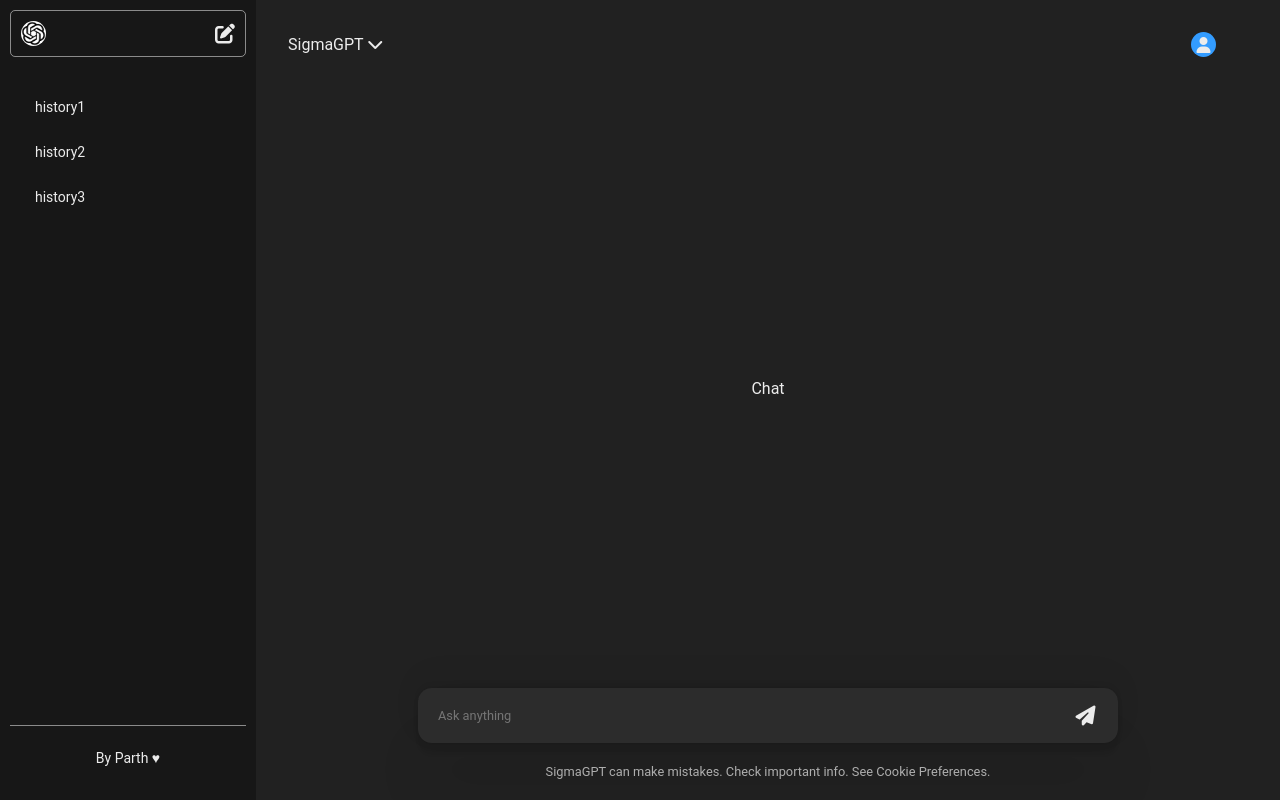
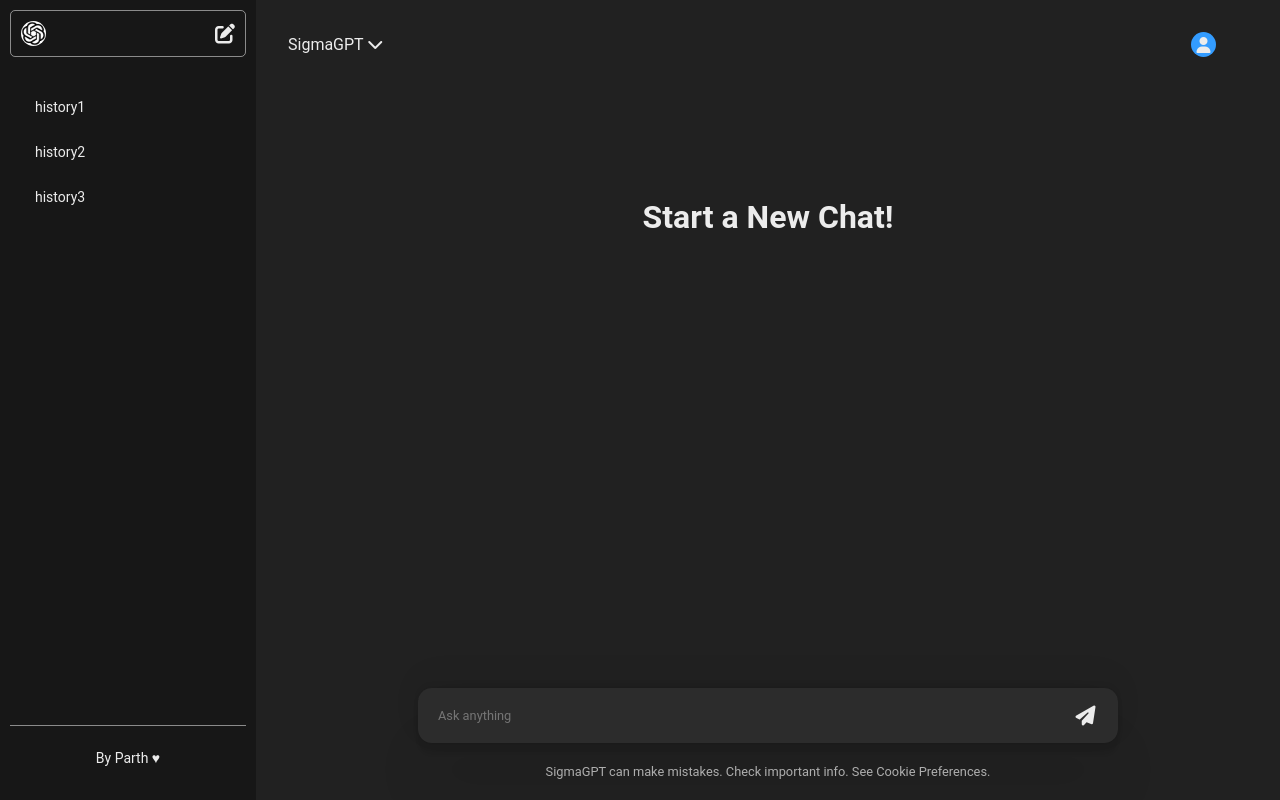
Before and after one commit to Parth-Gorasiya/SigmaGPT, a React (Vite) app in the folder Frontend/: page / in a window 1280 px wide. Built offline with nearby package versions, Linux system fonts and the light colour scheme.

Commit message:
Implemented Display Chats on frontend Functionality

```diff
--- a/Frontend/src/App.jsx
+++ b/Frontend/src/App.jsx
@@ -9,11 +9,15 @@
   const [prompt, setPrompt] = useState("");
   const [reply, setReply] = useState(null);
   const [currThreadId, setCurrThreadId] = useState(uuidv1());
+  const [prevChats, setPrevChats] = useState([]); //stores all chats of curr threads
+  const [newChat,  setNewChat] = useState(true);
 
   const providerValues = {
     prompt, setPrompt,
     reply, setReply,
-    currThreadId, setCurrThreadId
+    currThreadId, setCurrThreadId,
+    newChat, setNewChat,
+    prevChats, setPrevChats,
   };
 
   return (
--- a/Frontend/src/Chat.css
+++ b/Frontend/src/Chat.css
@@ -0,0 +1,34 @@
+.chats {
+    max-width: 700px;
+    overflow-y: scroll;
+    padding: 8rem;
+}
+
+.userDiv {
+    display: flex;
+    justify-content: flex-end;
+    font-size: 0.9rem;
+}
+
+
+.gptDiv {
+    text-align: left;
+    font-size: 0.9rem;
+}
+
+.userMessage {
+    background-color: #323232;
+    padding: 10px 20px;
+    border-radius: 14px;
+    margin-left: 15rem;
+    max-width: 500px;
+    width: fit-content;
+}
+
+.hljs {
+    border-radius: 14px !important;
+}
+
+pre {
+    white-space: pre-wrap;
+}
--- a/Frontend/src/Chat.jsx
+++ b/Frontend/src/Chat.jsx
@@ -1,8 +1,32 @@
 import "./Chat.css";
+import { useContext } from "react";
+import { MyContext } from "./MyContext";
 
 function Chat() {
+   const {newChat, prevChats} = useContext(MyContext);
+
   return (
-    <div>Chat</div>
+   <>
+   {newChat && <h1>Start a New Chat!</h1>}
+   <div className="chats">
+    {
+      prevChats ?.map((chat, idx) =>
+      <div className= {chat.role === "user" ? "userDiv" : "gptDiv"} key = {idx}>
+        {
+          chat.role === 'user' ?
+          <p className="userMessage">{chat.content}</p> :
+          <p className="gptMessage">{chat.content}</p>
+        }
+      </div>
+    )
+    }
+
+
+
+   </div>
+
+   </>
+
   )
 }
 
--- a/Frontend/src/ChatWindow.jsx
+++ b/Frontend/src/ChatWindow.jsx
@@ -1,12 +1,12 @@
 import "./ChatWindow.css";
 import Chat from './Chat.jsx';
 import { MyContext } from "./MyContext.jsx";
-import { useContext, useState } from "react";
+import { useContext, useState , useEffect} from "react";
 import {ScaleLoader} from 'react-spinners';
 
 function ChatWindow() {
 
-  const {prompt, setPrompt, reply, setReply, currThreadId} = useContext(MyContext);
+  const {prompt, setPrompt, reply, setReply, currThreadId, prevChats, setPrevChats} = useContext(MyContext);
   const [loading, setLoading] = useState(false);
   const getReply = async () => {
     setLoading(true);
@@ -32,6 +32,24 @@
     }
     setLoading(false);
   }
+
+  //Appends new chat to prevChats
+  useEffect( () => {
+    if(prompt && reply){
+      setPrevChats(prevChats => (
+        [...prevChats,{
+          role : 'user',
+          content : prompt
+        },{
+          role: "assistant",
+          content: reply
+        }]
+      ));
+    }
+
+    setPrompt("");
+
+  }, [reply]);
 
   return (
     <div className="chatWindow">
```
